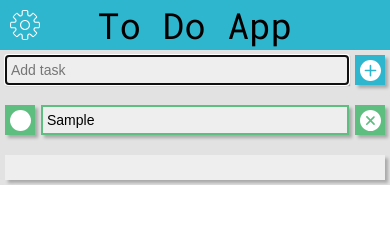
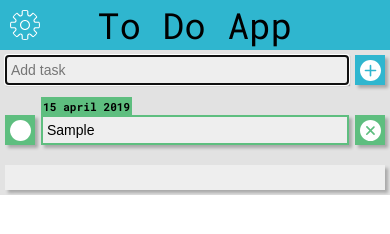
Before and after one commit to kadonomaro/todo-app, a plain HTML site: page index.html in a window 390 px wide. Both pictures are taken after typing "Sample" into the empty fields and a click on the button 370 px from the left and 70 px from the top of the page. Drawn offline with Linux system fonts and the light colour scheme.

Commit message:
added date mock

```diff
--- a/css/style.scss
+++ b/css/style.scss
@@ -31,7 +31,7 @@ body, h1, h2, h3, form, input {
     }
     &__title {
         position: relative;
-        z-index: 2;
+        z-index: 11;
         font-size: 36px;
         line-height: 50px;
         font-weight: normal;
@@ -40,7 +40,7 @@ body, h1, h2, h3, form, input {
     }
     &__settings {
         position: absolute;
-        z-index: 0;
+        z-index: 10;
         left: 50%;
         bottom: 0;
         width: 75%;
@@ -166,7 +166,7 @@ body, h1, h2, h3, form, input {
 }
 .settings-toggle {
     position: absolute;
-    z-index: 5;
+    z-index: 15;
     top: 50%;
     left: 10px;
     width: 30px;
@@ -190,10 +190,22 @@ body, h1, h2, h3, form, input {
 
 
 .task {
+    position: relative;
     display: flex;
     transition: opacity 0.2s ease-in, filter 0.2s ease-in, transform 0.3s ease-in;
     &:not(:last-child) {
-        margin-bottom: 20px;
+        margin-bottom: 25px;
+    }
+    &__date {
+        position: absolute;
+        z-index: 1;
+        top: -50%;
+        left: 46px;
+        padding: 3px;
+        font-size: 0.8em;
+        font-weight: bold;
+        background-color: $color-second;
+
     }
     &__input {
         flex: 1;
@@ -285,6 +297,11 @@ body, h1, h2, h3, form, input {
 .task--theme-second .task__button {
     background-color: $color-second;
 }
+.task--date-active {
+    &:not(:last-child) {
+        margin-bottom: 30px;
+    }
+}
 
 
 
@@ -337,6 +354,17 @@ body, h1, h2, h3, form, input {
 
     .task {
         flex-wrap: wrap;
+        &:not(:last-child) {
+            margin-bottom: 20px;
+        }
+        &:first-child {
+            margin-bottom: 30px;
+        }
+        &__date {
+            top: -60%;
+            left: 36px;
+            padding: 2px;
+        }
         &__input {
             width: 100%;
             padding: 4px;
@@ -350,12 +378,6 @@ body, h1, h2, h3, form, input {
             height: 30px;
             background-size: 70%;
         }
-        &:not(:last-child) {
-            margin-bottom: 10px;
-        }
-        &:first-child {
-            margin-bottom: 20px;
-        }
     }
 }
 
--- a/index.html
+++ b/index.html
@@ -29,7 +29,7 @@
                         <span class="settings__title">Progress bar</span>
                     </label>
                     <label class="settings__label">
-                        <input type="checkbox" name="option-date" class="settings__check js-settings-option" disabled>
+                        <input type="checkbox" name="option-date" class="settings__check js-settings-option" checked>
                         <span class="settings__check-fake"></span>
                         <span class="settings__title">Tasks dates</span>
                     </label>
@@ -54,7 +54,8 @@
                     <input type="text" class="task__input task__input--price js-task-price" placeholder="Set price">
                     <button class="task__button js-task-button" aria-label="add new task"></button>
                 </div>
-                <div class="task task--hidden task--theme-second js-task">
+                <div class="task task--hidden task--theme-second js-task task--date-active">
+                    <time class="task__date js-date" datetime="">15 april 2019</time>
                     <label>
                         <input class="task__check js-complete-button" type="checkbox" name="task-check">
                         <span class="task__check-fake task__button"></span>
--- a/js/main.js
+++ b/js/main.js
@@ -17,18 +17,24 @@ document.addEventListener('DOMContentLoaded', function () {
         taskCount: 0,
         checkedTaskCount: 0
     };
+
+    /* Arrays of price and date HTMLElements for push to them on create it */
     var pricesArr = [];
-
+    var datesArr = [];
+    var taskDate = task.querySelector('.js-date');
     var taskPriceInput = task.querySelector('.js-price');
     pricesArr.push(taskPriceInput);
+    datesArr.push(taskDate);
 
 
     loadTasks();
     settings.init();
-
     settings.setSettingsOptions(optionProgressBar, optionProgressBar, progressBar, 'height');
     settings.setSettingsOptions(optionPrice, optionPrice, taskPrice, 'display');
     settings.setSettingsOptions(optionPrice, optionPrice, pricesArr, 'display', true);
+    settings.setSettingsOptions(optionDate, optionDate, datesArr, 'display', true);
+
+
 
     /*CREATING NEW TASK*/
     addTaskButton.addEventListener('click', function (evt) {
@@ -40,11 +46,15 @@ document.addEventListener('DOMContentLoaded', function () {
             localStorage.setItem('task_count', taskCount);
             settingsInfo.taskCount++;
 
+            var newTaskInputPrice = newTask.querySelector('.js-price');
+            var newTaskDate = newTask.querySelector('.js-date');
+            pricesArr.push(newTaskInputPrice);
+            datesArr.push(newTaskDate);
+
 
             newTask.querySelector('[name=task-title]').value = taskName.value;
             newTask.dataset.taskID = taskCount;
             newTask.querySelector('.js-price').value = taskPrice.value;
-            console.dir(newTask);
 
             taskInfo['ID_' + newTask.dataset.taskID] = {
                 id: newTask.dataset.taskID,
@@ -128,8 +138,10 @@ document.addEventListener('DOMContentLoaded', function () {
                 }
                 taskList.appendChild(newTask);
                 var newTaskInputPrice = newTask.querySelector('.js-price');
+                var newTaskDate = newTask.querySelector('.js-date');
 
                 pricesArr.push(newTaskInputPrice);
+                datesArr.push(newTaskDate);
 
 
                 newTask.addEventListener('click', function (evt) {
--- a/js/settings.js
+++ b/js/settings.js
@@ -24,7 +24,7 @@ var settings = {
             }
         });
     },
-    setSettingsOptions: function (eventElement, option, element, cssProp, isArray = false) {
+    setSettingsOptions: function (eventElement, option, element, cssProp, isArray = false, log = false) {
         if (!isArray && cssProp === 'height') {
             var elementHeight = element.clientHeight;
         }
```
Also changed, not shown: css/style.css, 1 other file.
